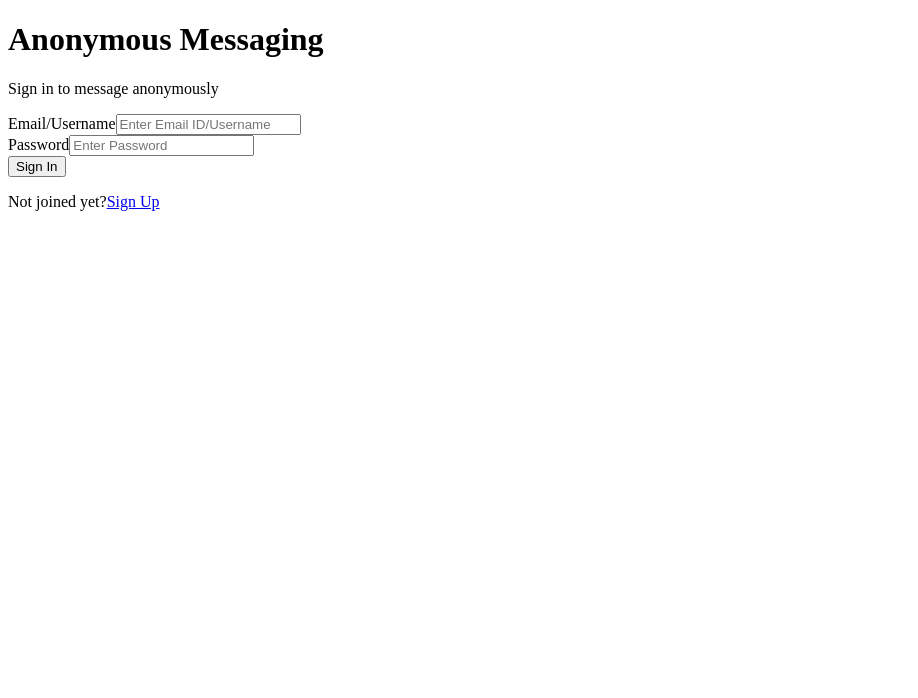
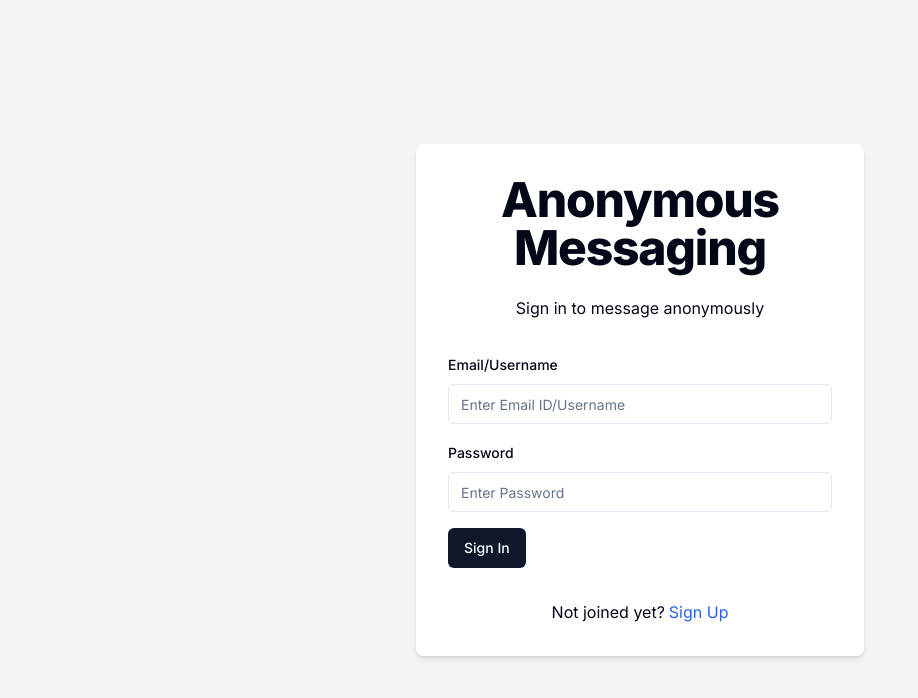
Before and after one commit to supradeepmukherjee/Learning-NextJS, a Next.js app: page /sign-in in a window 1280 px wide. Shown: the top 698 px of the page, without its empty margins (0-918 px from the left). Built offline with nearby package versions, Linux system fonts and the light colour scheme.

Commit message:
Fixed layout

```diff
--- a/src/app/(app)/layout.tsx
+++ b/src/app/(app)/layout.tsx
@@ -1,13 +1,4 @@
 import Navbar from '@/components/Navbar'
-import type { Metadata } from 'next'
-import { Inter } from 'next/font/google'
-
-const inter = Inter({ subsets: ['latin'] })
-
-export const metadata: Metadata = {
-  title: 'Create Next App',
-  description: 'Generated by create next app',
-}
 
 export default function RootLayout({
   children,
@@ -15,11 +6,9 @@ export default function RootLayout({
   children: React.ReactNode
 }) {
   return (
-    <html lang="en">
-      <body className={inter.className}>
+      <div className='flex flex-col min-h-screen'>
         <Navbar />
         {children}
-      </body>
-    </html>
+      </div>
   )
 }
--- a/src/app/(auth)/layout.tsx
+++ /dev/null
@@ -1,16 +0,0 @@
-export const metadata = {
-  title: 'Next.js',
-  description: 'Generated by Next.js',
-}
-
-export default function RootLayout({
-  children,
-}: {
-  children: React.ReactNode
-}) {
-  return (
-    <html lang="en">
-      <body>{children}</body>
-    </html>
-  )
-}
--- /dev/null
+++ b/src/app/layout.tsx
@@ -0,0 +1,29 @@
+import { Toaster } from '@/components/ui/toaster'
+import AuthProvider from '@/context/AuthProvider'
+import type { Metadata } from 'next'
+import { Inter } from 'next/font/google'
+import './globals.css'
+
+const inter = Inter({ subsets: ['latin'] })
+
+export const metadata: Metadata = {
+  title: 'Create Next App',
+  description: 'Generated by create next app',
+}
+
+export default function RootLayout({
+  children,
+}: {
+  children: React.ReactNode
+}) {
+  return (
+    <html lang="en">
+      <AuthProvider>
+        <body className={inter.className}>
+          {children}
+          <Toaster />
+        </body>
+      </AuthProvider>
+    </html>
+  )
+}
```
